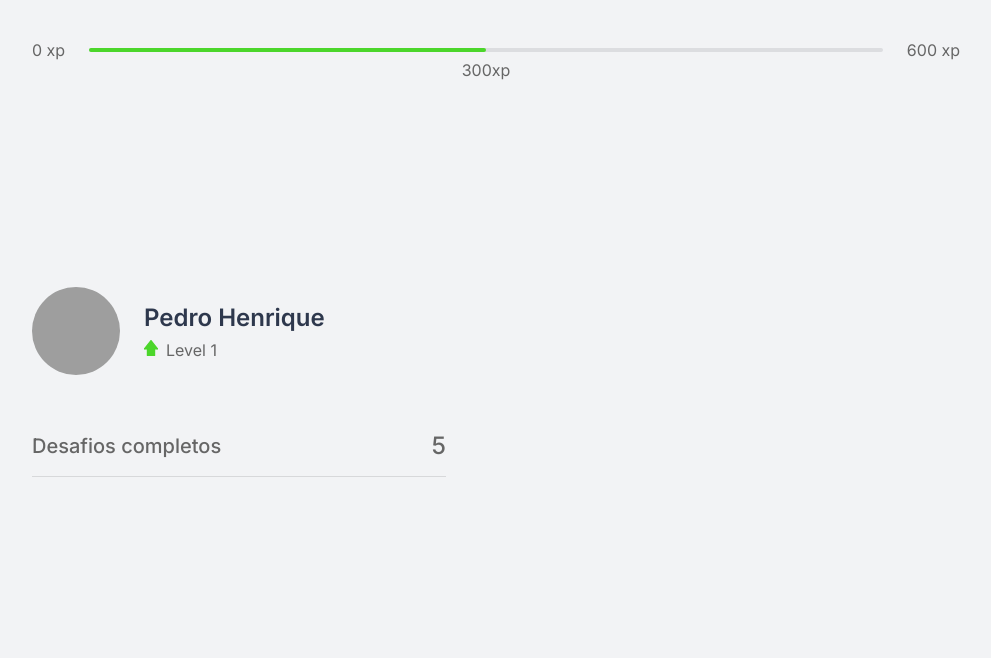
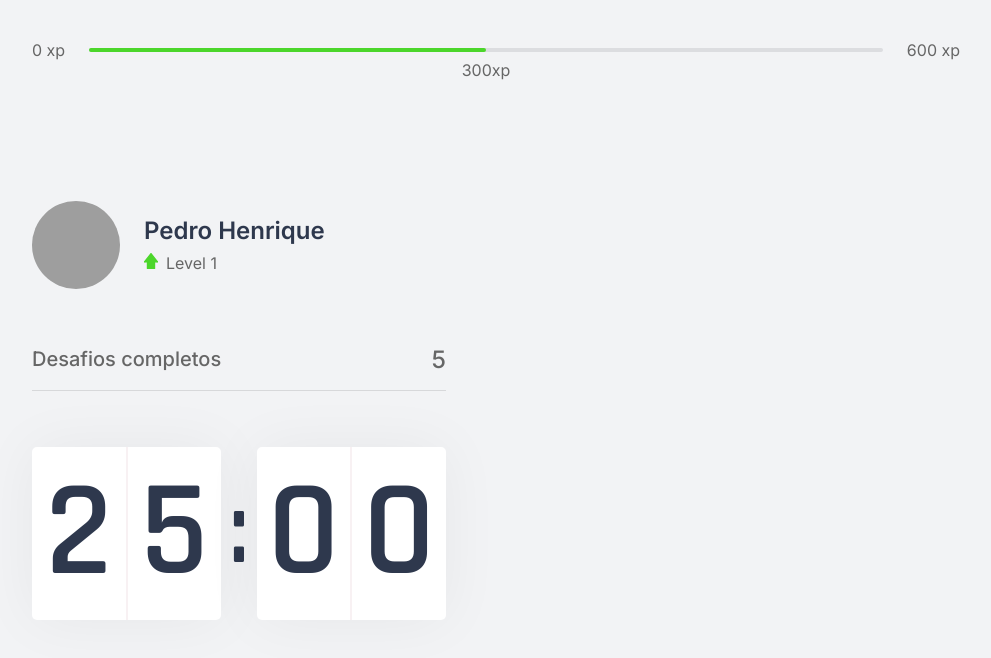
Before and after one commit to Henrickqt/moveit, a Next.js app: page / in a window 1280 px wide. Shown: the top 658 px of the page, without its empty margins (144-1135 px from the left). Built offline with nearby package versions, Linux system fonts and the light colour scheme; grey boxes are pictures that could not be loaded.

Commit message:
Countdown component

```diff
--- /dev/null
+++ b/src/components/Countdown.tsx
@@ -0,0 +1,17 @@
+import styles from '../styles/components/Countdown.module.css';
+
+export function Countdown() {
+  return (
+    <div className={styles.countdownContainer}>
+      <div>
+        <span>2</span>
+        <span>5</span>
+      </div>
+      <span>:</span>
+      <div>
+        <span>0</span>
+        <span>0</span>
+      </div>
+    </div>
+  );
+}
--- a/src/pages/index.tsx
+++ b/src/pages/index.tsx
@@ -1,4 +1,5 @@
 import { CompletedChallenges } from "../components/CompletedChallenges";
+import { Countdown } from "../components/Countdown";
 import { ExperienceBar } from "../components/ExperienceBar";
 import { Profile } from "../components/Profile";
 
@@ -13,6 +14,7 @@
         <div>
           <Profile />
           <CompletedChallenges />
+          <Countdown />
         </div>
         <div></div>
       </section>
--- /dev/null
+++ b/src/styles/components/Countdown.module.css
@@ -0,0 +1,36 @@
+.countdownContainer {
+  color: var(--title);
+  font-family: Rajdhani;
+  font-weight: 600;
+  display: flex;
+  align-items: center;
+}
+
+.countdownContainer > div {
+  border-radius: 5px;
+  background: var(--white);
+  box-shadow: 0 0 60px rgba(0, 0, 0, 0.05);
+  font-size: 8.5rem;
+  text-align: center;
+  flex: 1;
+  display: flex;
+  align-items: center;
+  justify-content: space-evenly;
+}
+
+.countdownContainer > div span {
+  flex: 1;
+}
+
+.countdownContainer > div span:first-child {
+  border-right: 1px solid #F8F1F3;
+}
+
+.countdownContainer > div span:last-child {
+  border-left: 1px solid #F8F1F3;
+}
+
+.countdownContainer > span {
+  font-size: 6.25rem;
+  margin: 0 0.5rem;
+}
```
